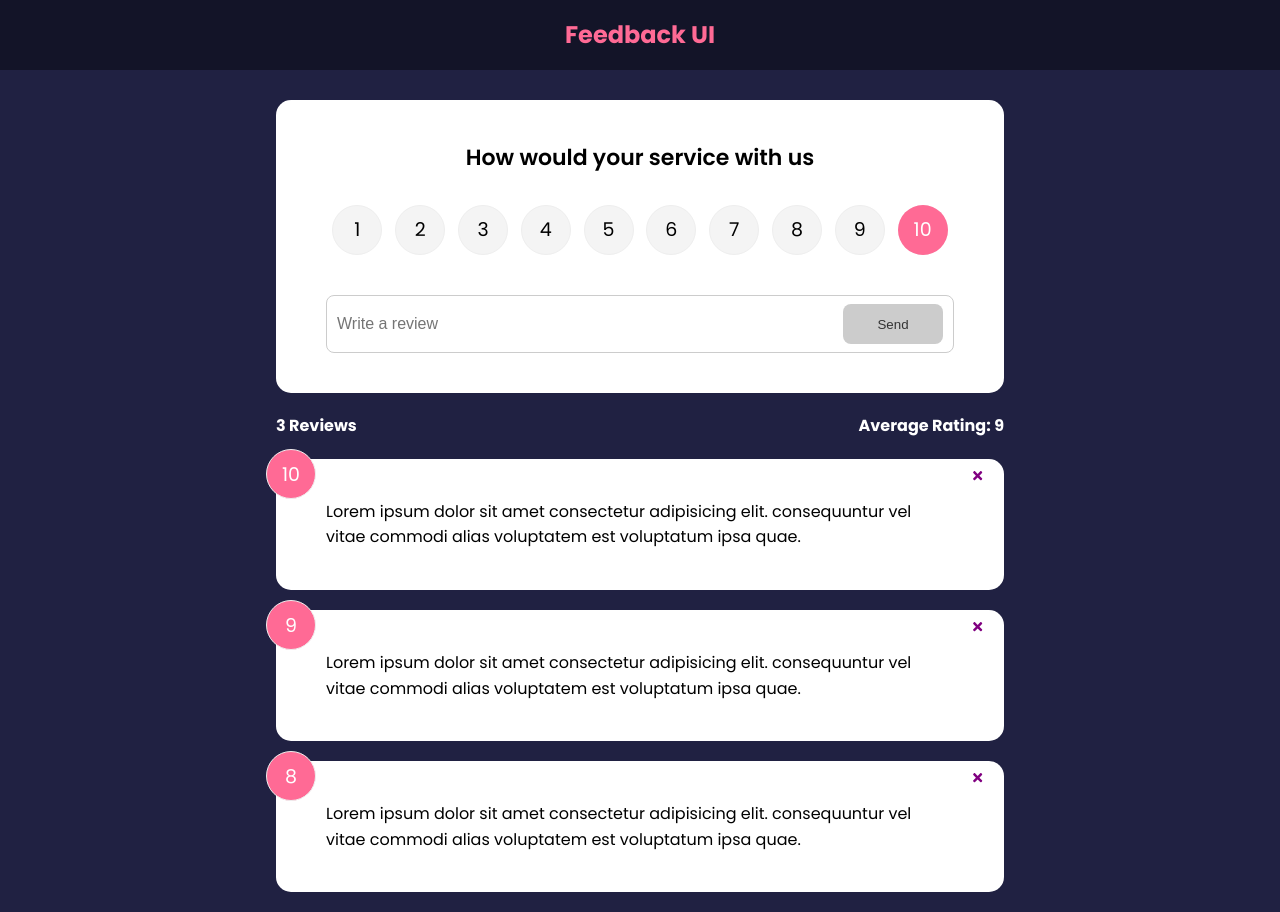
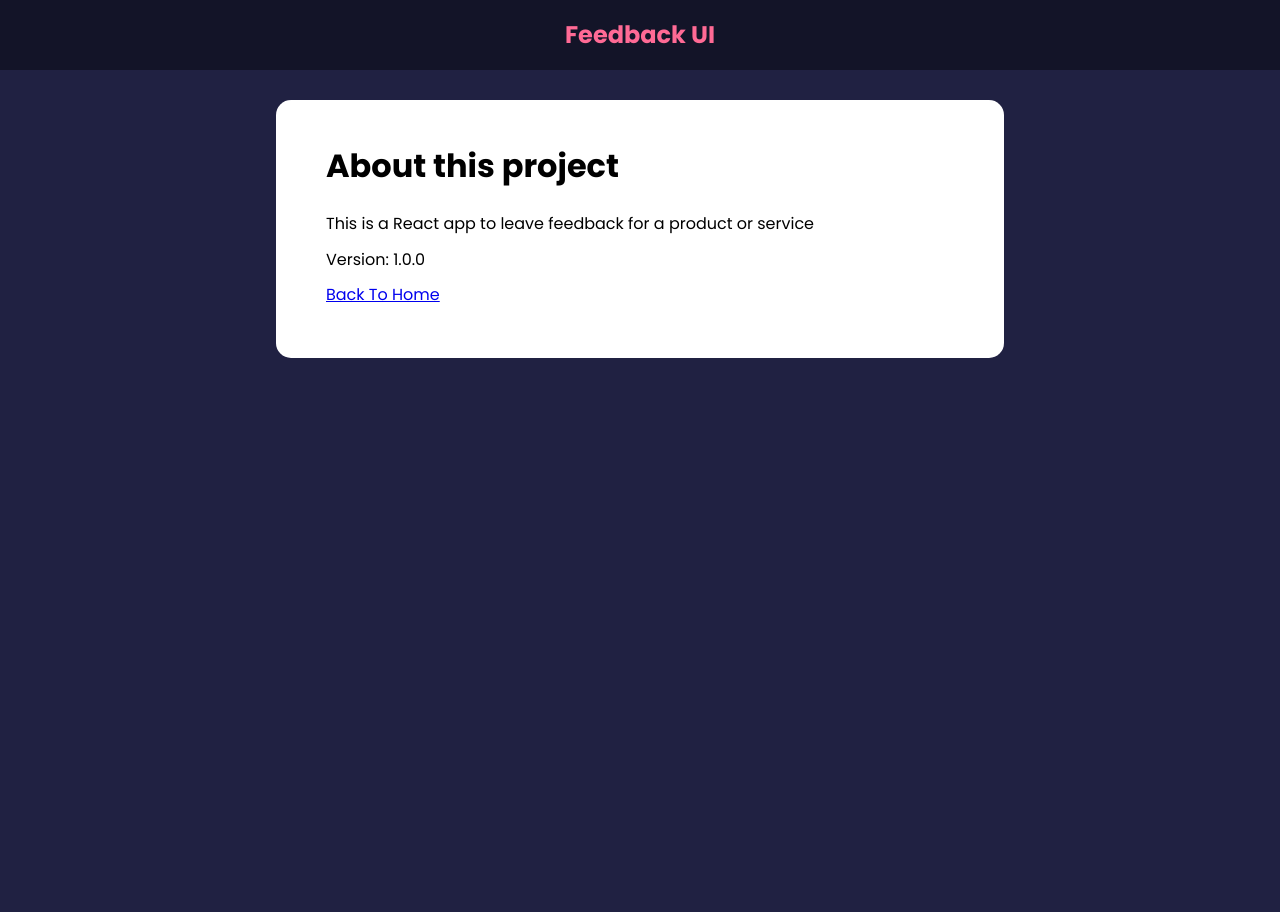
Before and after one commit to jgrisalescode/react-feedback-ui, a React (Create React App) app: page /about in a window 1280 px wide. After the commit the page ends 800 px from the top, so only its background shows below. Built offline with nearby package versions, Linux system fonts and the light colour scheme.

Commit message:
Creating Routes (React Router 6)

```diff
--- a/package.json
+++ b/package.json
@@ -10,6 +10,7 @@
     "react": "^17.0.2",
     "react-dom": "^17.0.2",
     "react-icons": "^4.3.1",
+    "react-router-dom": "^6.2.1",
     "react-scripts": "5.0.0",
     "uuid": "^8.3.2",
     "web-vitals": "^2.1.0"
--- a/src/App.js
+++ b/src/App.js
@@ -1,10 +1,12 @@
+import { v4 as uuidv4 } from "uuid"
+import { BrowserRouter as Router, Route, Routes } from "react-router-dom"
 import { useState } from "react"
-import { v4 as uuidv4 } from "uuid"
 import Header from "./components/Header"
 import FeedbackData from "./data/FeedbackData"
 import FeedbackList from "./components/FeedbackList"
 import FeedbackStats from "./components/FeedbackStats"
 import FeedbackForm from "./components/FeedbackForm"
+import About from "./pages/About"
 
 const App = () => {
   const [feedback, setFeedback] = useState(FeedbackData)
@@ -21,14 +23,22 @@
   }
 
   return (
-    <>
+    <Router>
       <Header />
       <div className="container">
-        <FeedbackForm handleAdd={addFeedback} />
-        <FeedbackStats feedback={feedback} />
-        <FeedbackList feedback={feedback} handleDelete={deleteFeedback} />
+        <Routes>
+          <Route exact path="/" element={
+            <>
+              <FeedbackForm handleAdd={addFeedback} />
+              <FeedbackStats feedback={feedback} />
+              <FeedbackList feedback={feedback} handleDelete={deleteFeedback} />
+            </>
+          }>
+          </Route>
+          <Route path="/about" element={<About />} />
+        </Routes>
       </div>
-    </>
+    </Router >
   )
 }
 
--- /dev/null
+++ b/src/pages/About.jsx
@@ -0,0 +1,18 @@
+import Card from "../components/shared/Card"
+
+const About = () => {
+  return (
+    <Card>
+      <div className="about">
+        <h1>About this project</h1>
+        <p>This is a React app to leave feedback for a product or service</p>
+        <p>Version: 1.0.0</p>
+        <p>
+          <a href="/">Back To Home</a>
+        </p>
+      </div>
+    </Card>
+  )
+}
+
+export default About
```
Also changed, not shown: 1 other file (tests, documents, lock files or other folders).
